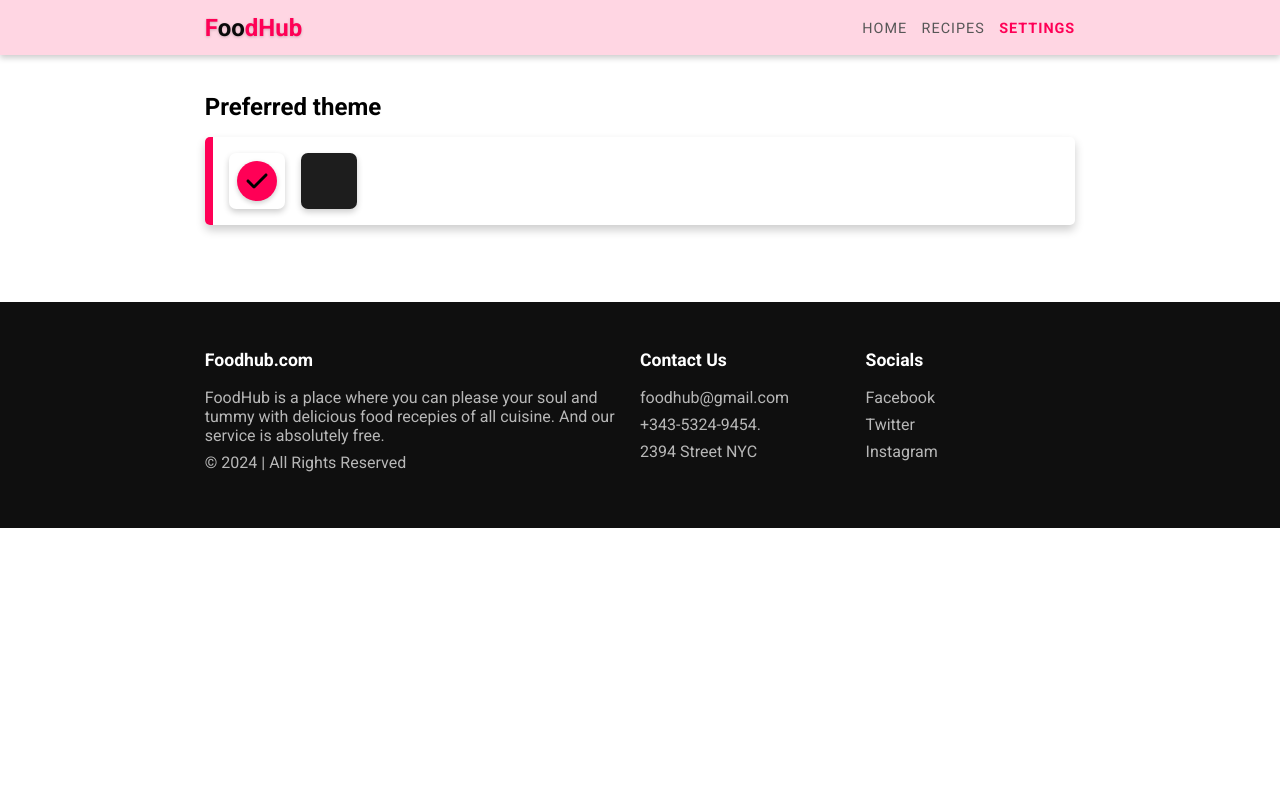
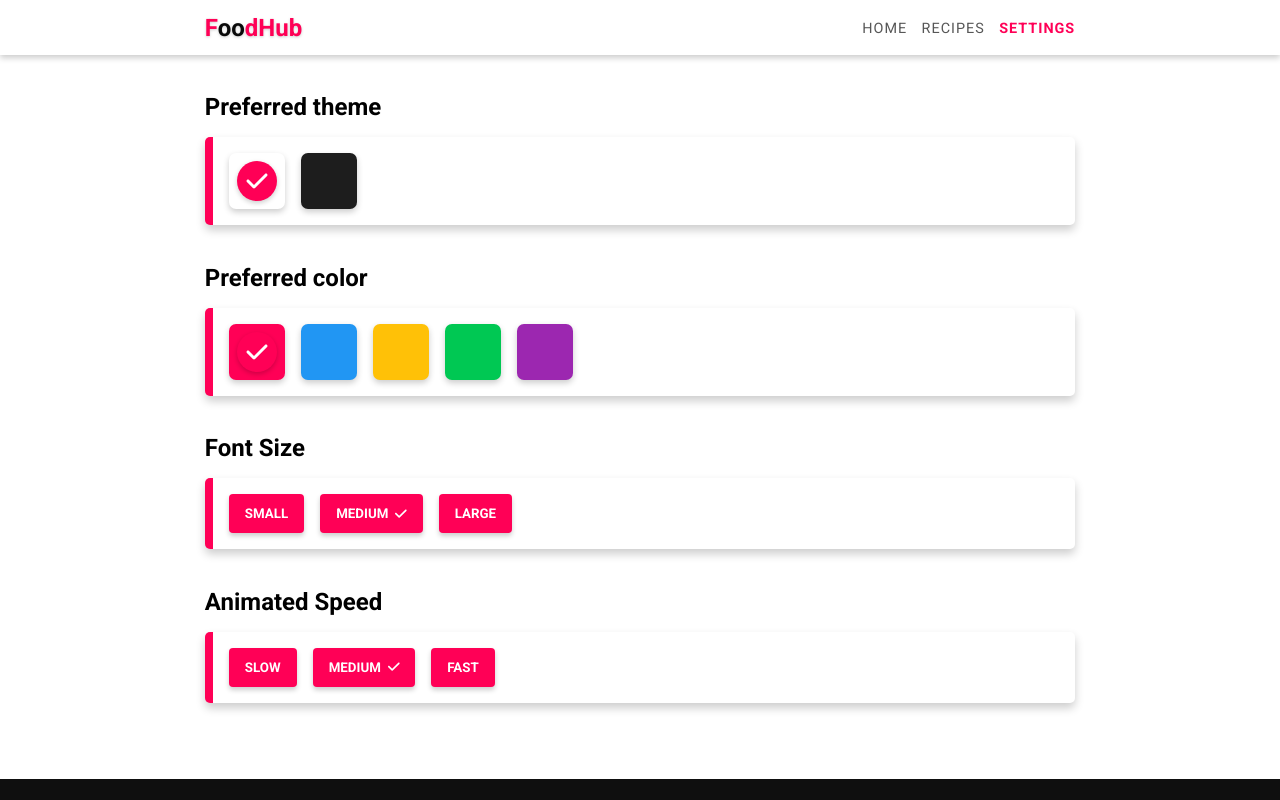
Before and after one commit to Gwolo-Julius/food-app, a React (Vite) app: page /settings in a window 1280 px wide. Shown: the top 800 px of the page. Built offline with nearby package versions, Linux system fonts and the light colour scheme.

Commit message:
Setting page completed

```diff
--- a/src/Styles/partials/_settings.scss
+++ b/src/Styles/partials/_settings.scss
@@ -7,6 +7,7 @@
     padding: 1em;
     border-radius: 5px;
     border-left: 0.5em solid var(--primary-color);
+    background-color: var(--background-light);
     margin-top: 1em;
     display: flex;
     gap: 1em;
@@ -34,14 +35,16 @@
         border-radius: 50%;
         box-shadow: 0 2px 5px var(--shadow-color);
         font-weight: 900;
-        svg{
+        svg {
           height: 1.5em;
           width: 1.5em;
+          color: #fff;
         }
       }
     }
-  }
-  .d-block h2 {
-    font-size: 1.75em;
+    .btn span {
+      display: inline-block;
+      margin-left: 0.5em;
+    }
   }
 }
--- a/src/Styles/partials/navbar.scss
+++ b/src/Styles/partials/navbar.scss
@@ -4,7 +4,7 @@
   top: 0;
   height: 55px;
   box-shadow: 0 3px 6px var(--shadow-color);
-  background-color: var(--primary-color-header);
+  background-color: var(--background-color);
   color: var(--text-color);
   display: flex;
   justify-content: space-between;
--- a/src/Styles/styles.scss
+++ b/src/Styles/styles.scss
@@ -28,6 +28,9 @@
   width: 100%;
 }
 
+body {
+  background-color: var(--background-light);
+}
 .btn {
   border: none;
   outline: none;
@@ -251,6 +254,7 @@
   }
   .search-box {
     width: 100%;
+    background-color: #fff;
   }
 }
 
--- a/src/pages/Settings.jsx
+++ b/src/pages/Settings.jsx
@@ -1,20 +1,126 @@
-import React, { useState } from "react";
+import React, { useState, useEffect } from "react";
 import { FontAwesomeIcon } from "@fortawesome/react-fontawesome";
 import { faCheck } from "@fortawesome/free-solid-svg-icons";
 const Settings = () => {
   const [theme, setTheme] = useState("light");
+  const [settings, setSettings] = useState({
+    "--background-color": "#fff",
+    "--background-light": "#fff",
+    "--primary-color": "rgb(255, 0, 86)",
+    "--shadow-color": "rgba(0,0,0,0.2",
+    "--text-color": "#0a0a0a",
+    "--text-light": "#575757",
+    "--fonst-size": "16px",
+    "--animation-spped": 1,
+  });
+  useEffect(() => {
+    const root = document.documentElement;
+    for (let key in settings) {
+      root.style.setProperty(key, settings[key]);
+    }
+  }, [settings]);
+  const themes = [
+    {
+      "--background-color": "#fff",
+      "--background-light": "#fff",
+      "--shadow-color": "rgba(0,0,0,0.2)",
+      "--text-color": "#0a0a0a",
+      "--text-light": "#575757",
+    },
+    {
+      "--background-color": "rgb(29,29,29)",
+      "--background-light": "rgba(77,77,77)",
+      "--shadow-color": "rgba(0,0,0,0.2)",
+      "--text-color": "#fff",
+      "--text-light": "#eceaea",
+    },
+  ];
+
+  function changeTheme(i) {
+    const _theme = { ...themes[i] };
+    setTheme(i === 0 ? "light" : "dark");
+    //update setting
+    let _settings = { ...settings };
+    for (let key in _theme) _settings[key] = _theme[key];
+    setSettings(_settings);
+  }
+
+  function changeColor(i) {
+    const _color = primaryColors[i];
+    let _settings = { ...settings };
+    _settings["--primary-color"] = _color;
+    setPrimaryColor(i);
+    setSettings(_settings);
+  }
+
+  function changeFontSize(i) {
+    const _size = fontSizes[i];
+    let _settings = { ...settings };
+    _settings["--font-size"] = _size.value;
+    setFontSize(i);
+    setSettings(_settings);
+  }
+
+  function changeAnimationSpeed(i) {
+    let _speed = animationSpeeds[i];
+    let _settings = { ...settings };
+    _settings["--animation-speed"] = _speed.value;
+    setAnimationSpeed(i);
+    setSettings(_settings);
+  }
+  const primaryColors = [
+    "rgb(255,0,86)",
+    "rgb(33,150,243)",
+    "rgb(255,193,7)",
+    "rgb(0,200,83)",
+    "rgb(156,39,176)",
+  ];
+
+  const fontSizes = [
+    {
+      title: "Small",
+      value: "12px",
+    },
+    {
+      title: "Medium",
+      value: "16px",
+    },
+    {
+      title: "Large",
+      value: "20px",
+    },
+  ];
+
+  const animationSpeeds = [
+    {
+      title: "Slow",
+      value: 2,
+    },
+    {
+      title: "Medium",
+      value: 1,
+    },
+    {
+      title: "Fast",
+      value: 0.5,
+    },
+  ];
+  const [primaryColor, setPrimaryColor] = useState(0);
+  const [fontSize, setFontSize] = useState(1);
+  const [animationSpeed, setAnimationSpeed] = useState(1);
   return (
+    <>
       <div className="section d-block">
         <h2>Preferred theme</h2>
         <div className="options-container">
-        <div className="option light">
+          <div className="option light" onClick={() => changeTheme(0)}>
             {theme === "light" && (
               <div className="check">
                 <FontAwesomeIcon icon={faCheck} />
               </div>
             )}
           </div>
-        <div className="option dark">
+          <div className="option dark" onClick={() => changeTheme(1)}>
             {theme === "dark" && (
               <div className="check">
                 <FontAwesomeIcon icon={faCheck} />
@@ -23,6 +129,55 @@
           </div>
         </div>
       </div>
+      <div className="section d-block">
+        <h2>Preferred color</h2>
+        <div className="options-container">
+          {primaryColors.map((color, index) => (
+            <div
+              className="option light"
+              style={{ backgroundColor: color }}
+              onClick={() => changeColor(index)}
+            >
+              {primaryColor === index && (
+                <div className="check">
+                  <FontAwesomeIcon icon={faCheck} />
+                </div>
+              )}
+            </div>
+          ))}
+        </div>
+      </div>
+      <div className="section d-block">
+        <h2>Font Size</h2>
+        <div className="options-container">
+          {fontSizes.map((size, index) => (
+            <button className="btn" onClick={() => changeFontSize(index)}>
+              {size.title}
+              {fontSize === index && (
+                <span>
+                  <FontAwesomeIcon icon={faCheck} />
+                </span>
+              )}
+            </button>
+          ))}
+        </div>
+      </div>
+      <div className="section d-block">
+        <h2>Animated Speed</h2>
+        <div className="options-container">
+          {animationSpeeds.map((speed, index) => (
+            <button className="btn" onClick={() => changeAnimationSpeed(index)}>
+              {speed.title}
+              {animationSpeed === index && (
+                <span>
+                  <FontAwesomeIcon icon={faCheck} />
+                </span>
+              )}
+            </button>
+          ))}
+        </div>
+      </div>
+    </>
   );
 };
 
```
Lines whose indentation alone changed are shown as unchanged.
